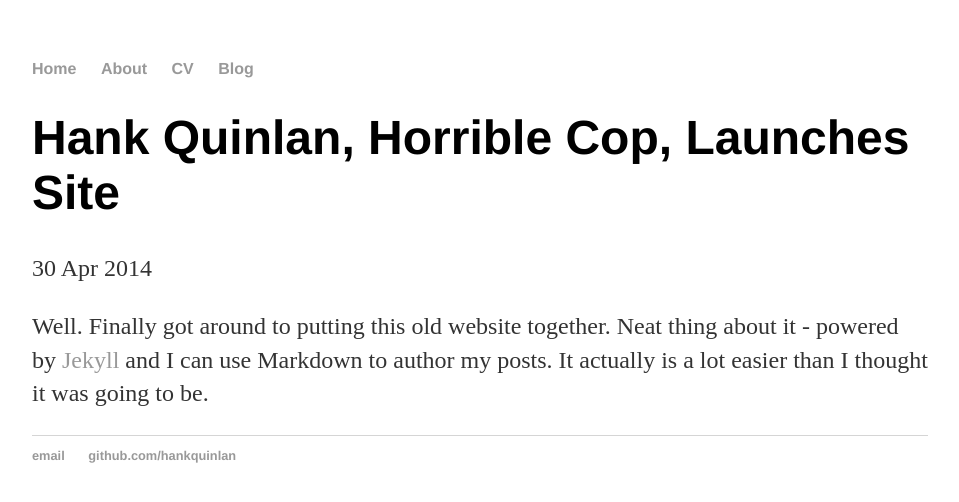
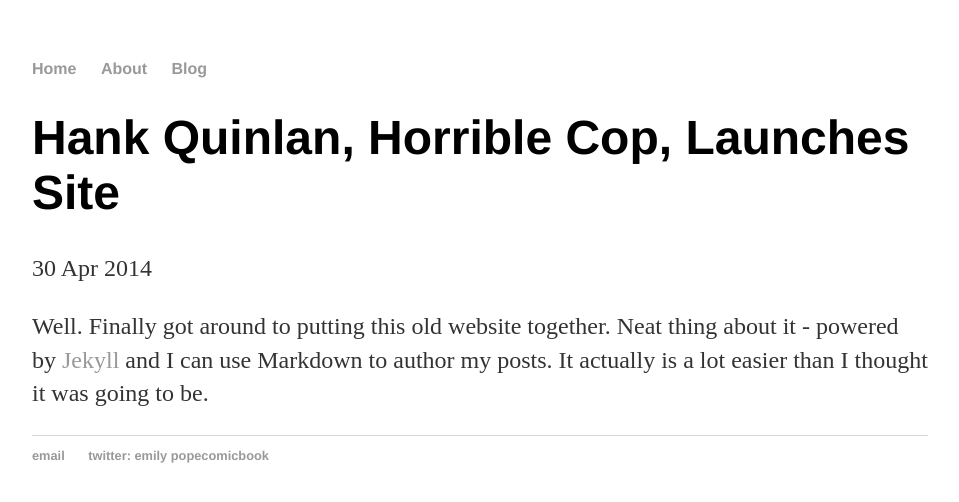
Before and after one commit to popecomicbook/popecomicbook.github.io, a Jekyll site: the page built from _posts/2014-04-30-hank-quinlan-site-launched.md, in a window 1280 px wide. Shown: the top 502 px of the page, without its empty margins (160-1119 px from the left). Built offline with Jekyll 4.4.1, drawn with Linux system fonts in a browser that asks for light colours.

Commit message:
Update default.html

```diff
--- a/_layouts/default.html
+++ b/_layouts/default.html
@@ -10,7 +10,6 @@
 	    		<ul>
 	        		<li><a href="/">Home</a></li>
 		        	<li><a href="/about">About</a></li>
-	        		<li><a href="/cv">CV</a></li>
 	        		<li><a href="/blog">Blog</a></li>
 	    		</ul>
 			</nav>
@@ -21,8 +20,8 @@
 			</div><!-- /.container -->
 			<footer>
 	    		<ul>
-	        		<li><a href="mailto:hankquinlanhub@gmail.com">email</a></li>
-	        		<li><a href="https://github.com/hankquinlan">github.com/hankquinlan</a></li>
+	        		<li><a href="mailto:randomemail@email.com">email</a></li>
+	        		<li><a href="https://twitter.com/popecomicbook">twitter: emily popecomicbook</a></li>
 				</ul>
 			</footer>
 		</body>
```
